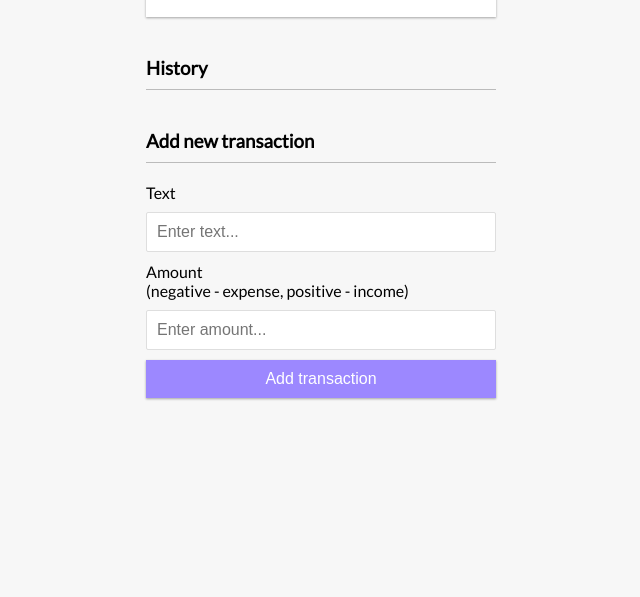
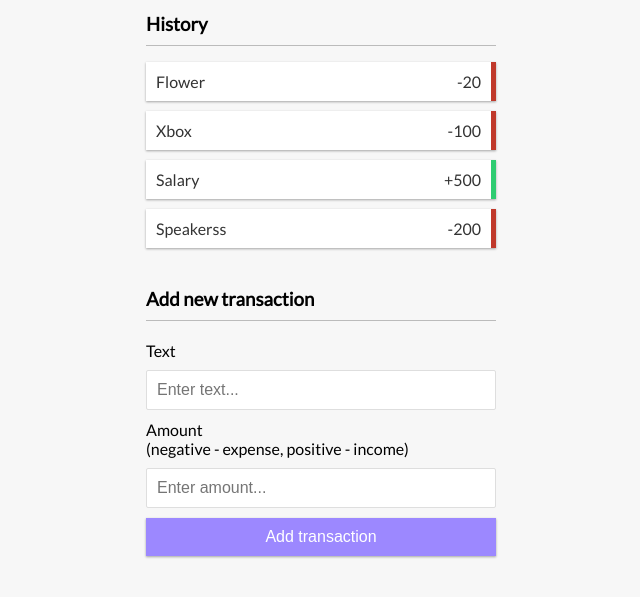
Before and after one commit to bertwinkeller/vanilla_expense_tracker, a plain HTML site: page index.html in a window 1280 px wide. Shown: the part 297-894 px from the top of the page, without its empty margins (319-959 px from the left). Before the commit the page ends 800 px from the top, so only its background shows below. Drawn offline with Linux system fonts and the light colour scheme.

Commit message:
js function upload

```diff
--- /dev/null
+++ b/app.js
@@ -0,0 +1,70 @@
+const balance = document.getElementById('balance')
+const money_plus = document.getElementById('money-plus')
+const money_minus = document.getElementById('money-minus')
+const list = document.getElementById('list')
+const form = document.getElementById('form')
+const text = document.getElementById('text')
+const amount = document.getElementById('amount')
+
+
+const dummyTransactions = [
+    {
+        id: 1,
+        text: 'Flower',
+        amount: -20
+    },
+    {
+        id: 2,
+        text: 'Xbox',
+        amount: -100
+    },
+    {
+        id: 3,
+        text: 'Salary',
+        amount: 500
+    },
+    {
+        id: 4,
+        text: 'Speakerss',
+        amount: -200
+    }
+]
+
+
+function AddTransaction(transaction){
+
+const sign = transaction.amount > 0 ? '+': '-'
+
+
+const listItem = document.createElement("li")
+
+listItem.classList.add(transaction.amount > 0 ? 'plus' : 'minus')
+
+listItem.innerHTML = `${transaction.text} <span>${sign}${Math.abs(transaction.amount)}</span><button class="delete-btn"></button>`
+
+list.appendChild(listItem)
+
+}
+
+
+function processArray(array){
+    list.innerHTML = ''
+    array.forEach(element => {
+        AddTransaction(element)
+    })
+
+    updateValues()
+}
+
+
+processArray(dummyTransactions)
+
+
+//update the balance, income and expense
+function updateValues(){
+
+    const amounts = dummyTransactions.map(ttransaction => transaction.amount)
+
+    console.log(amounts)
+
+}
--- a/index.html
+++ b/index.html
@@ -27,9 +27,9 @@
 
       <h3>History</h3>
       <ul id="list" class="list">
-        <!-- <li class="minus">
+        <li class="minus">
           Cash <span>-$400</span><button class="delete-btn">x</button>
-        </li> -->
+        </li>
       </ul>
 
       <h3>Add new transaction</h3>
@@ -49,6 +49,6 @@
       </form>
     </div>
 
-    <script src="script.js"></script>
+    <script src="app.js"></script>
   </body>
 </html>
```
